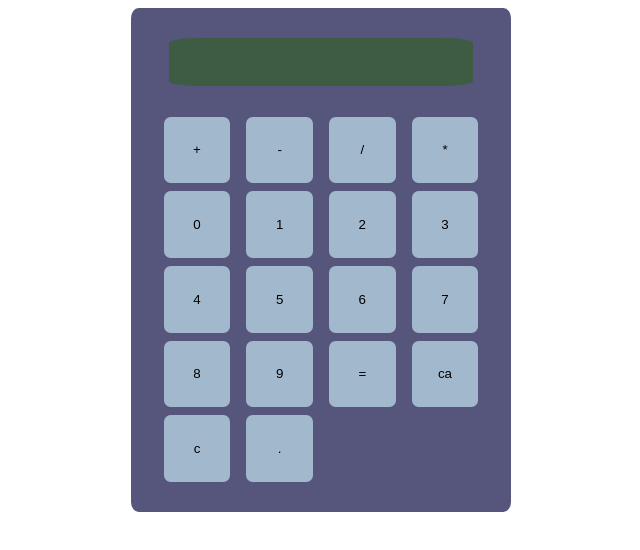
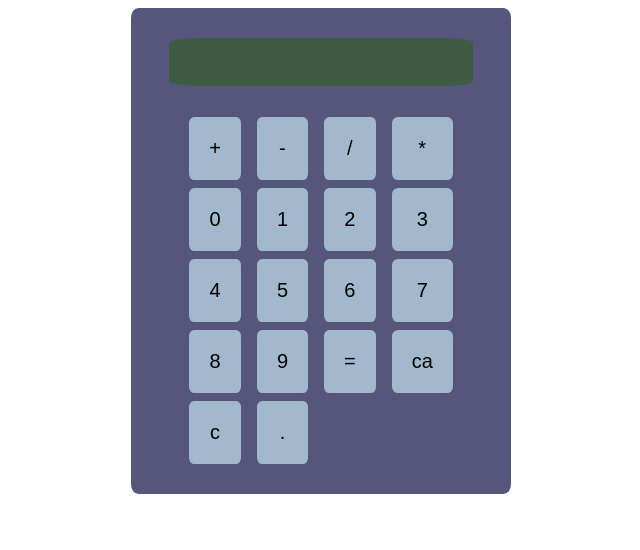
Before and after one commit to Heyner128/odin-calculator, a plain HTML site: page index.html in a window 1280 px wide. Shown: the whole page, without its empty margins (319-959 px from the left). Drawn offline with Linux system fonts and the light colour scheme.

Commit message:
ui improvements

```diff
--- a/style.css
+++ b/style.css
@@ -35,9 +35,11 @@ body {
 }
 
 .btn {
-  --button-size: 5em;
+  --button-size: auto;
   background-color: rgb(162, 184, 204);
+  font-size: 20px;
   border: 0px solid;
+  padding: 20px;
   width: var(--button-size);
   height: var(--button-size);
   border-radius: 10%;
```
